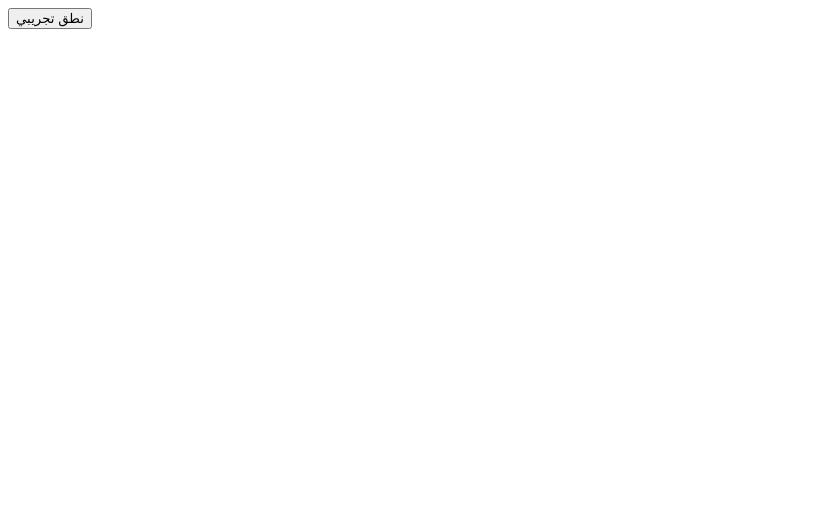
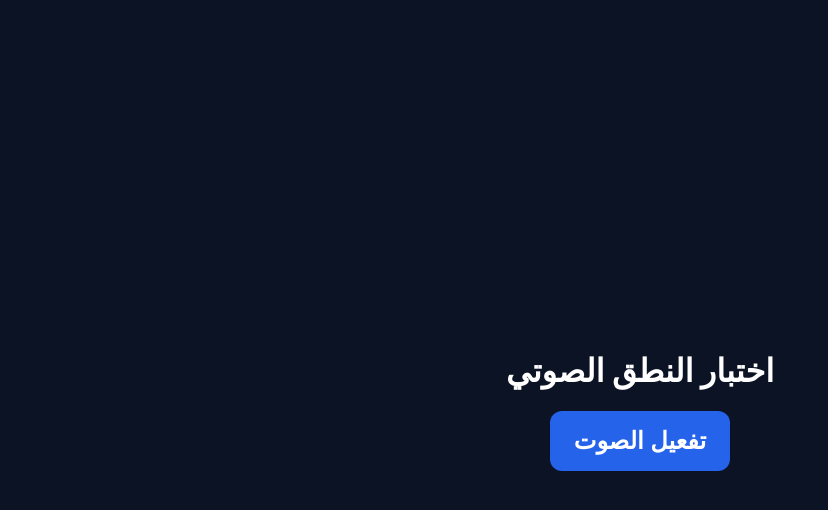
Before and after one commit to Rubamah/Trial-voice-, a plain HTML site: page index.html in a window 1280 px wide. Shown: the whole page, without its empty margins (0-828 px from the left). Drawn offline with Linux system fonts and the light colour scheme.

Commit message:
Update index.html

```diff
--- a/index.html
+++ b/index.html
@@ -1,8 +1,48 @@
-<button onclick="speak()">نطق تجريبي</button>
-<script>
-function speak() {
-  const u = new SpeechSynthesisUtterance("تجربة نطق");
-  u.lang = 'ar-SA';
-  speechSynthesis.speak(u);
-}
-</script>
+<!DOCTYPE html>
+<html lang="ar" dir="rtl">
+<head>
+  <meta charset="UTF-8">
+  <meta name="viewport" content="width=device-width, initial-scale=1.0">
+  <title>تجربة النطق</title>
+  <style>
+    body {
+      background: #0b1324;
+      color: #fff;
+      font-family: -apple-system, system-ui, "Segoe UI", Roboto, Helvetica, Arial, sans-serif;
+      display: flex;
+      flex-direction: column;
+      align-items: center;
+      justify-content: center;
+      height: 100vh;
+      margin: 0;
+      text-align: center;
+    }
+    button {
+      padding: 16px 24px;
+      font-size: 24px;
+      font-weight: bold;
+      background: #2563eb;
+      color: #fff;
+      border: none;
+      border-radius: 12px;
+      cursor: pointer;
+    }
+  </style>
+</head>
+<body>
+
+  <h1>اختبار النطق الصوتي</h1>
+  <button onclick="enableSpeech()">تفعيل الصوت</button>
+
+  <script>
+    function enableSpeech() {
+      try { speechSynthesis.cancel(); } catch(e) {}
+
+      // نطق تجريبي لإجبار المتصفح على تفعيل الصوت
+      const test = new SpeechSynthesisUtterance("تم تفعيل الصوت بنجاح");
+      test.lang = 'ar-SA';
+      test.rate = 1.1;
+      test.pitch = 1.0;
+
+      const voices = speechSynthesis.getVoices();
+      const v = voices.find(v => /naayf|naif|
```
